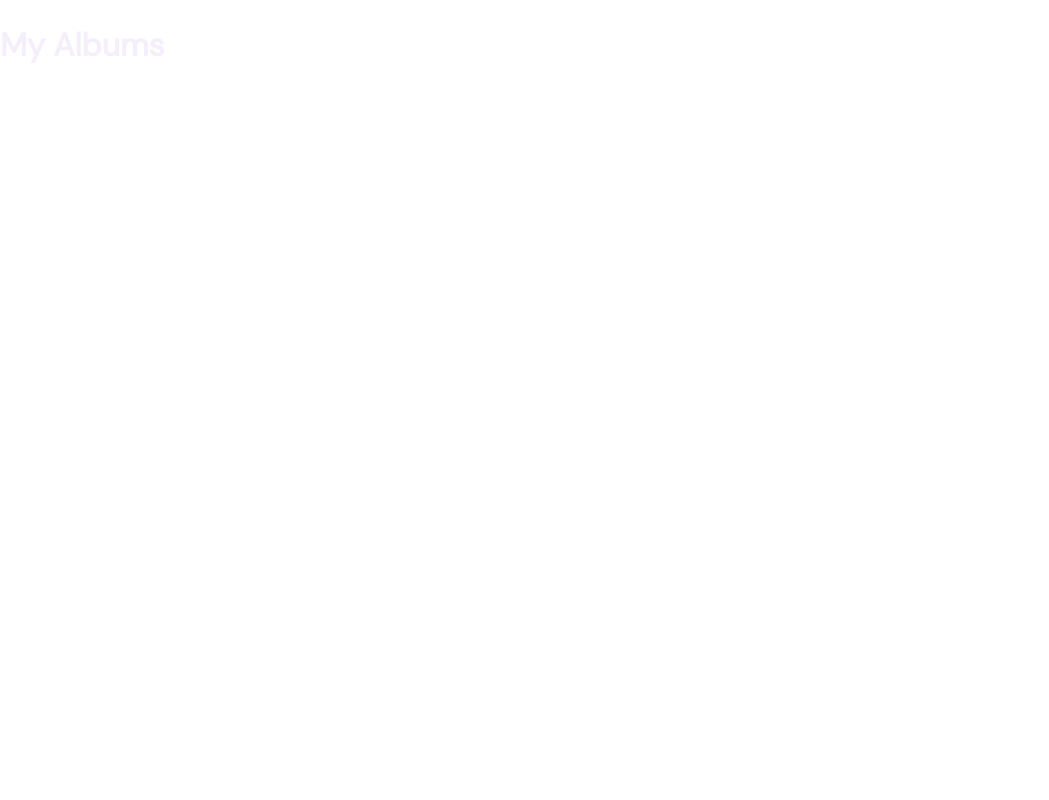
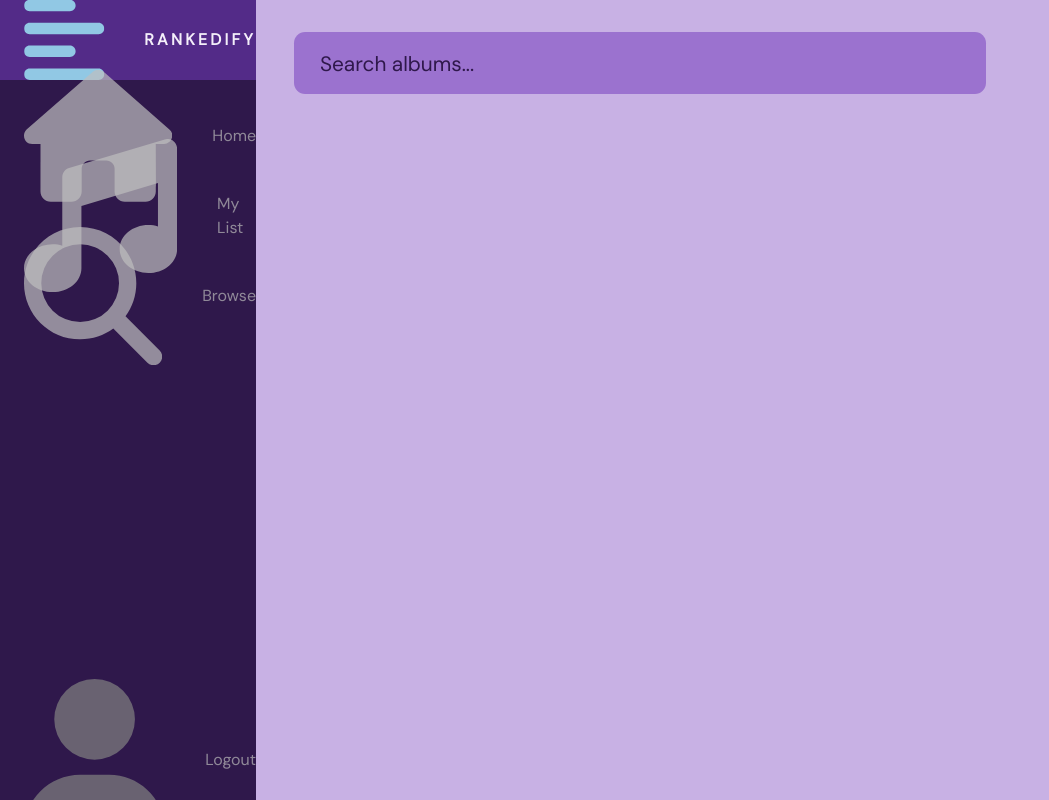
Before and after one commit to burtonjong/rankedify, a React (Vite) app: page /browse in a window 1280 px wide. Shown: the whole page, without its empty margins (0-1049 px from the left). Built offline with nearby package versions, Linux system fonts and the light colour scheme.

Commit message:
Search bar and nav created.

```diff
--- a/src/App.jsx
+++ b/src/App.jsx
@@ -3,17 +3,73 @@ import Browse from "./pages/Browse";
 import MyAlbums from "./pages/MyAlbums";
 import Login from "./pages/Login";
 
+import { useState, useEffect } from "react";
+
 import { BrowserRouter as Router, Routes, Route } from "react-router-dom";
 
 function App() {
+  const [query, setQuery] = useState("");
+  const [token, setToken] = useState("");
+
+  const CLIENT_ID = "135ae988dbca4981989bff22410cb627";
+  const REDIRECT_URI = "http://localhost:5173/home";
+  const AUTH_ENDPOINT = "https://accounts.spotify.com/authorize";
+  const RESPONSE_TYPE = "token";
+
+  useEffect(() => {
+    const hash = window.location.hash;
+    let token = window.localStorage.getItem("token");
+
+    // getToken()
+
+    if (!token && hash) {
+      token = hash
+        .substring(1)
+        .split("&")
+        .find((elem) => elem.startsWith("access_token"))
+        .split("=")[1];
+
+      window.location.hash = "";
+      window.localStorage.setItem("token", token);
+      setToken(token);
+    }
+  }, []);
+
   return (
     <>
       <Router>
         <Routes>
-          <Route exact path="/" element={<Login />} />
-          <Route path="/home" element={<Home />} />
-          <Route path="/myalbums" element={<MyAlbums />} />
-          <Route path="/browse" element={<Browse />} />
+          <Route
+            exact
+            path="/"
+            element={
+              <Login
+                CLIENT_ID={CLIENT_ID}
+                REDIRECT_URI={REDIRECT_URI}
+                AUTH_ENDPOINT={AUTH_ENDPOINT}
+                RESPONSE_TYPE={RESPONSE_TYPE}
+              />
+            }
+          />
+          <Route
+            path="/home"
+            element={<Home token={token} setToken={setToken} />}
+          />
+          <Route
+            path="/myalbums"
+            element={<MyAlbums token={token} setToken={setToken} />}
+          />
+          <Route
+            path="/browse"
+            element={
+              <Browse
+                token={token}
+                setToken={setToken}
+                query={query}
+                setQuery={setQuery}
+              />
+            }
+          />
         </Routes>
       </Router>
     </>
--- a/src/components/Navbar.jsx
+++ b/src/components/Navbar.jsx
@@ -1,10 +1,22 @@
-function Navbar() {
+import PropTypes from "prop-types";
+import { useNavigate } from "react-router-dom";
+
+function Navbar({ setToken }) {
+  const navigate = useNavigate();
+
+  const logout = () => {
+    setToken("");
+    window.localStorage.removeItem("token");
+
+    navigate("/");
+  };
+
   return (
     <>
       <nav className="navbar">
         <ul className="nav-ul">
           <li className="logo">
-            <a href="#" className="nav-link">
+            <a href="/home" className="nav-link">
               <svg xmlns="http://www.w3.org/2000/svg" viewBox="0 0 448 512">
                 <path
                   fill="#91C8E4"
@@ -15,7 +27,7 @@ function Navbar() {
             </a>
           </li>
           <li className="nav-item">
-            <a href="#" className="nav-link">
+            <a href="/home" className="nav-link">
               <svg xmlns="http://www.w3.org/2000/svg" viewBox="0 0 576 512">
                 <path
                   className="svg-hover"
@@ -27,7 +39,7 @@ function Navbar() {
             </a>
           </li>
           <li className="nav-item">
-            <a href="#" className="nav-link">
+            <a href="/myalbums" className="nav-link">
               <svg xmlns="http://www.w3.org/2000/svg" viewBox="0 0 512 512">
                 <path
                   className="svg-hover"
@@ -39,7 +51,7 @@ function Navbar() {
             </a>
           </li>
           <li className="nav-item">
-            <a href="#" className="nav-link">
+            <a href="browse" className="nav-link">
               <svg xmlns="http://www.w3.org/2000/svg" viewBox="0 0 512 512">
                 <path
                   className="svg-hover"
@@ -51,7 +63,7 @@ function Navbar() {
             </a>
           </li>
           <li className="nav-item">
-            <a href="#" className="nav-link">
+            <a href="#" className="nav-link" onClick={logout}>
               <svg xmlns="http://www.w3.org/2000/svg" viewBox="0 0 448 512">
                 <path
                   fill="#9b72cf"
@@ -59,14 +71,18 @@ function Navbar() {
                   d="M224 256A128 128 0 1 0 224 0a128 128 0 1 0 0 256zm-45.7 48C79.8 304 0 383.8 0 482.3C0 498.7 13.3 512 29.7 512H418.3c16.4 0 29.7-13.3 29.7-29.7C448 383.8 368.2 304 269.7 304H178.3z"
                 />
               </svg>
-              <span className="link-text">Profile</span>
+
+              <span className="link-text">Logout</span>
             </a>
           </li>
         </ul>
       </nav>
-      <main></main>
     </>
   );
 }
 
+Navbar.propTypes = {
+  setToken: PropTypes.func.isRequired,
+};
+
 export default Navbar;
--- /dev/null
+++ b/src/components/Search.jsx
@@ -0,0 +1,20 @@
+import PropTypes from "prop-types";
+
+function Search({ query, setQuery }) {
+  return (
+    <input
+      className="search"
+      type="text"
+      placeholder="Search albums..."
+      value={query}
+      onChange={(e) => setQuery(e.target.value)}
+    />
+  );
+}
+
+Search.propTypes = {
+  query: PropTypes.string.isRequired,
+  setQuery: PropTypes.func.isRequired,
+};
+
+export default Search;
--- a/src/index.css
+++ b/src/index.css
@@ -5,6 +5,8 @@
   font-size: 16px;
 
   color: #f4effa;
+
+  background: #c8b1e4;
 
   --transition-speed: 600ms;
 
@@ -17,6 +19,22 @@
   -webkit-font-smoothing: antialiased;
   -moz-osx-font-smoothing: grayscale;
   -webkit-text-size-adjust: 100%;
+}
+
+::placeholder {
+  /* Chrome, Firefox, Opera, Safari 10.1+ */
+  color: var(--dark-main-color);
+  opacity: 1; /* Firefox */
+}
+
+:-ms-input-placeholder {
+  /* Internet Explorer 10-11 */
+  color: var(--dark-main-color);
+}
+
+::-ms-input-placeholder {
+  /* Microsoft Edge */
+  color: var(--dark-main-color);
 }
 
 body {
@@ -119,6 +137,34 @@ main {
   transform: scaleX(-1);
 }
 
+/* Search Bar ---------------------------------------------------------------------------------------------------------------------*/
+
+.search {
+  font-family: "DM Sans", sans-serif;
+  justify-self: center;
+  border: none;
+  padding: 1.1rem 1.6rem;
+  font-size: 1.3rem;
+  border-radius: 0.7rem;
+  width: 40rem;
+  transition: all 0.3s;
+  color: var(--dark-main-color);
+  background-color: var(--middle-main-color);
+}
+
+.container-search {
+  display: flex;
+  justify-content: center;
+  align-items: center;
+  margin-top: 2rem;
+}
+
+.search:focus {
+  outline: none;
+  box-shadow: 0 2.4rem 2.4rem rgba(0, 0, 0, 0.1);
+  transform: translateY(-2px);
+}
+
 /* Footer ---------------------------------------------------------------------------------------------------------------------*/
 .footer {
   position: absolute;
@@ -155,6 +201,24 @@ main {
   background-size: cover;
 }
 
+.login-text {
+  text-decoration: none;
+}
+
+.failed {
+  height: 100vh;
+  display: flex;
+  justify-content: center;
+  align-items: center;
+}
+
+/* Home Container -----------------------------------------------------------------------------------------------------------*/
+
+.container-home {
+  background-image: url("./assets/HomeBG.svg");
+  height: 100vh;
+}
+
 /* Media Queries */
 /* Extra small devices (phones, 600px and down) */
 @media only screen and (max-width: 600px) {
@@ -175,6 +239,9 @@ main {
   .nav-link {
     justify-content: center;
   }
+  main {
+    margin: 0;
+  }
 }
 
 /* Small devices (portrait tablets and large phones, 600px and up) */
@@ -192,10 +259,6 @@ main {
   .navbar:hover .link-text {
     display: inline;
     transition: opacity var(--transition-speed);
-  }
-
-  main {
-    margin: 0;
   }
 }
 
--- a/src/pages/Browse.jsx
+++ b/src/pages/Browse.jsx
@@ -1,9 +1,49 @@
-function Browse() {
+import PropTypes from "prop-types";
+import { useNavigate } from "react-router-dom";
+import Navbar from "../components/Navbar";
+import Search from "../components/Search";
+
+function Browse({ token, setToken, query, setQuery }) {
+  const navigate = useNavigate();
+
+  const logout = () => {
+    setToken("");
+    window.localStorage.removeItem("token");
+
+    navigate("/");
+  };
   return (
     <div>
-      <h1>My Albums</h1>
+      {token ? (
+        <div className="failed">
+          <a href="#" onClick={logout}>
+            <h1>Invalid token.</h1>
+            <h1>Please try and login again.</h1>
+          </a>
+        </div>
+      ) : (
+        <>
+          <Navbar setToken={setToken} />
+          <div className="container-search">
+            <Search query={query} setQuery={setQuery} />
+          </div>
+
+          <main>
+            <div>
+              <h1>MEOW</h1>
+            </div>
+          </main>
+        </>
+      )}
     </div>
   );
 }
 
+Browse.propTypes = {
+  token: PropTypes.string.isRequired,
+  setToken: PropTypes.func.isRequired,
+  query: PropTypes.string.isRequired,
+  setQuery: PropTypes.func.isRequired,
+};
+
 export default Browse;
--- a/src/pages/Home.jsx
+++ b/src/pages/Home.jsx
@@ -1,11 +1,43 @@
+import PropTypes from "prop-types";
+import { useNavigate } from "react-router-dom";
 import Navbar from "../components/Navbar";
 
-function Home() {
+function Home({ token, setToken }) {
+  const navigate = useNavigate();
+
+  const logout = () => {
+    setToken("");
+    window.localStorage.removeItem("token");
+
+    navigate("/");
+  };
+
   return (
-    <>
-      <Navbar />
-    </>
+    <div>
+      {token ? (
+        <div className="failed">
+          <a href="#" onClick={logout}>
+            <h1>Invalid token.</h1>
+            <h1>Please try and login again.</h1>
+          </a>
+        </div>
+      ) : (
+        <>
+          <Navbar setToken={setToken} />
+          <main>
+            <div>
+              <h1>MEOW</h1>
+            </div>
+          </main>
+        </>
+      )}
+    </div>
   );
 }
 
+Home.propTypes = {
+  token: PropTypes.string.isRequired,
+  setToken: PropTypes.func.isRequired,
+};
+
 export default Home;
--- a/src/pages/Login.jsx
+++ b/src/pages/Login.jsx
@@ -1,6 +1,7 @@
+import PropTypes from "prop-types";
 import Footer from "../components/Footer";
 
-function Login() {
+function Login({ CLIENT_ID, REDIRECT_URI, AUTH_ENDPOINT, RESPONSE_TYPE }) {
   return (
     <>
       <div className="container-login spacer flex column">
@@ -24,7 +25,11 @@ function Login() {
           </svg>
         </div>
         <div className="login-button flex ai-center jc-center">
-          <h3>Login To Spotify</h3>
+          <a
+            href={`${AUTH_ENDPOINT}?client_id=${CLIENT_ID}&redirect_uri=${REDIRECT_URI}&response_type=${RESPONSE_TYPE}`}
+          >
+            <h3 className="login-text">Login To Spotify</h3>
+          </a>
         </div>
       </div>
       <Footer />
@@ -32,4 +37,11 @@ function Login() {
   );
 }
 
+Login.propTypes = {
+  CLIENT_ID: PropTypes.string.isRequired,
+  REDIRECT_URI: PropTypes.string.isRequired,
+  AUTH_ENDPOINT: PropTypes.string.isRequired,
+  RESPONSE_TYPE: PropTypes.string.isRequired,
+};
+
 export default Login;
--- a/src/pages/MyAlbums.jsx
+++ b/src/pages/MyAlbums.jsx
@@ -1,9 +1,42 @@
-function MyAlbums() {
+import PropTypes from "prop-types";
+import Navbar from "../components/Navbar";
+import { useNavigate } from "react-router-dom";
+
+function MyAlbums({ token, setToken }) {
+  const navigate = useNavigate();
+
+  const logout = () => {
+    setToken("");
+    window.localStorage.removeItem("token");
+
+    navigate("/");
+  };
   return (
     <div>
-      <h1>My Albums</h1>
+      {token ? (
+        <div className="failed">
+          <a href="#" onClick={logout}>
+            <h1>Invalid token.</h1>
+            <h1>Please try and login again.</h1>
+          </a>
+        </div>
+      ) : (
+        <>
+          <Navbar setToken={setToken} />
+          <main>
+            <div>
+              <h1>MEOW</h1>
+            </div>
+          </main>
+        </>
+      )}
     </div>
   );
 }
 
+MyAlbums.propTypes = {
+  token: PropTypes.string.isRequired,
+  setToken: PropTypes.func.isRequired,
+};
+
 export default MyAlbums;
```
